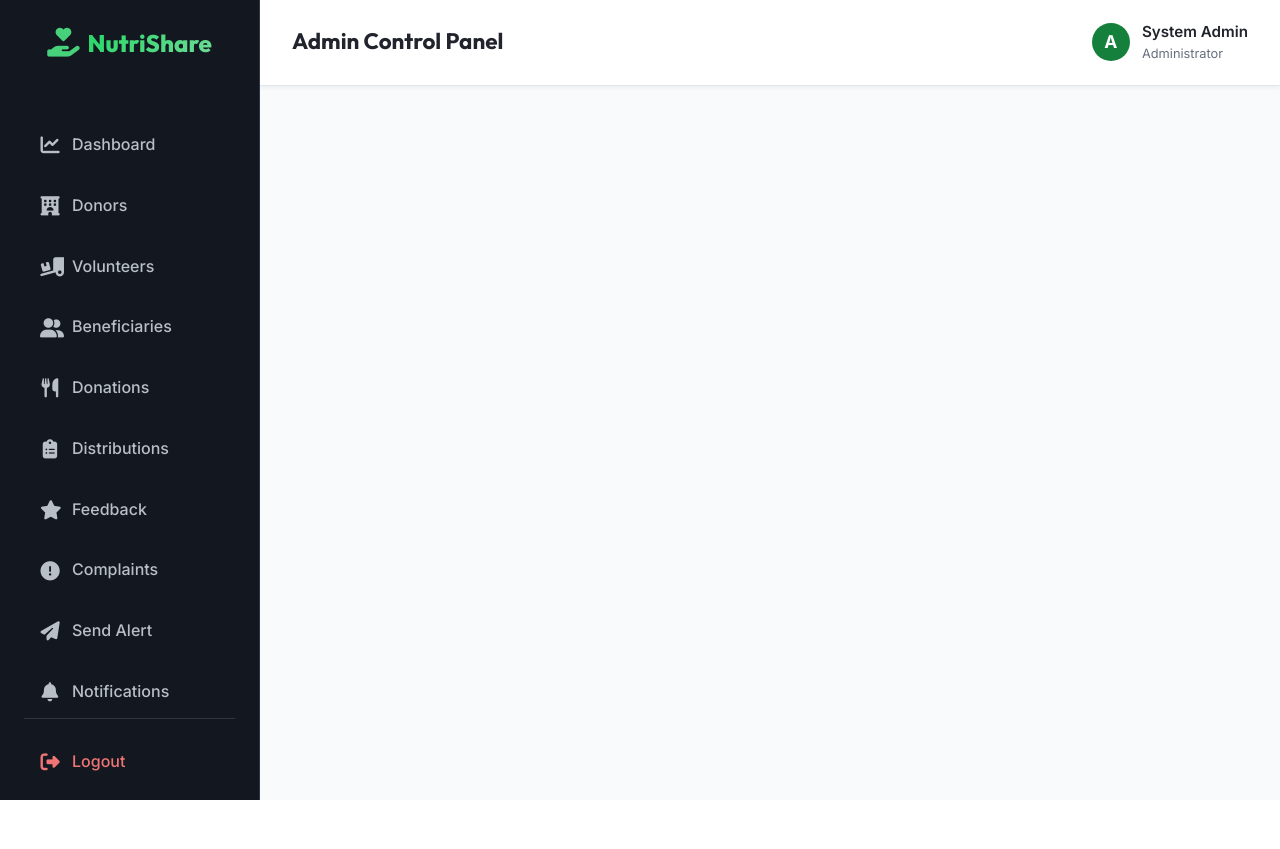
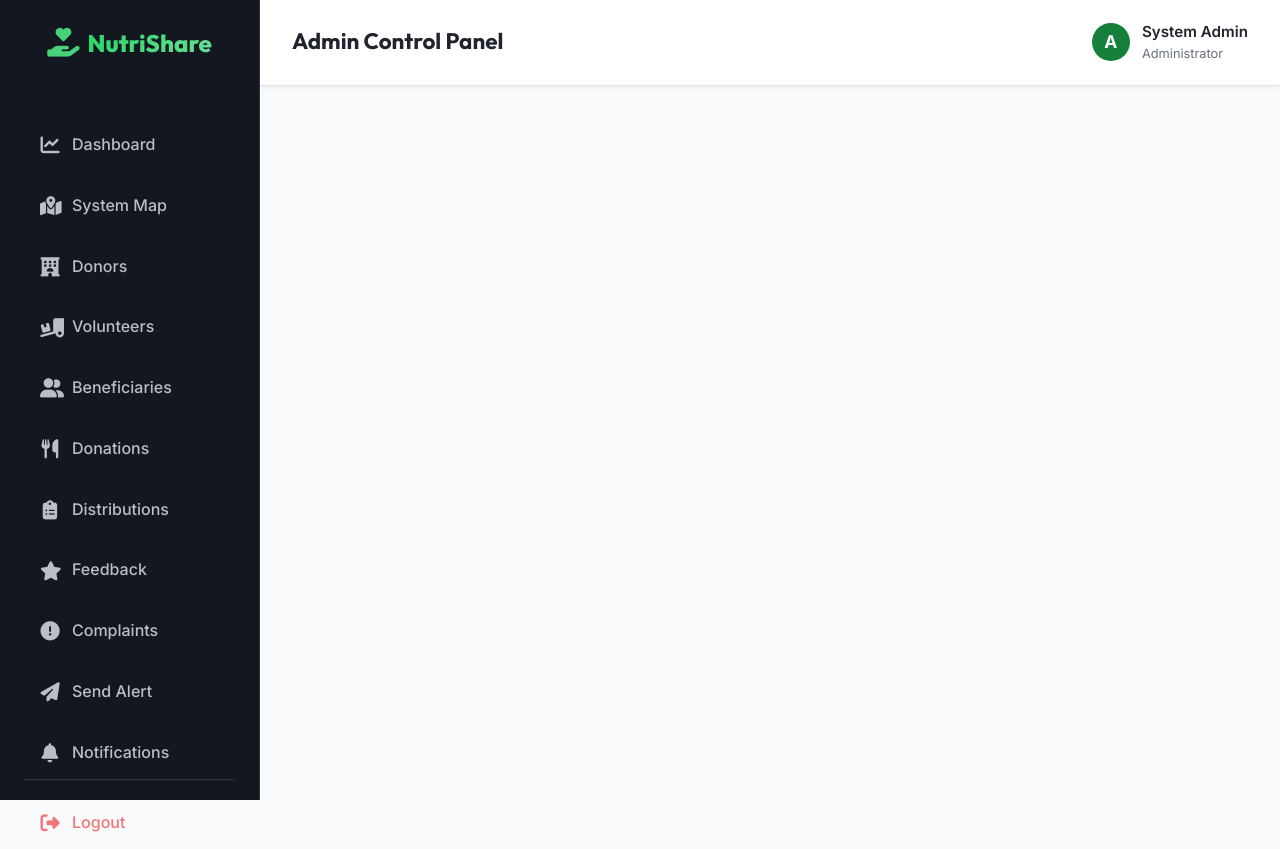
Before and after one commit to VishnuSuresh0204/Nutri_Share, a Django app: template nutri/templates/ADMIN/commen.html in a window 1280 px wide. Before the commit the page ends 800 px from the top, so only its background shows below. Run offline with Django 3.2, Linux system fonts and the light colour scheme; the template is opened without the code that fills it, so the values that code supplies are empty.

Commit message:
chore: update nutri/templates/ADMIN/commen.html

```diff
--- a/nutri/templates/ADMIN/commen.html
+++ b/nutri/templates/ADMIN/commen.html
@@ -24,6 +24,11 @@
                 <li>
                     <a href="/admin_home" class="sidebar-link {% if '/admin_home/' in request.path or '/admin_home' in request.path %}active{% endif %}">
                         <i class="fa-solid fa-chart-line"></i> Dashboard
+                    </a>
+                </li>
+                <li>
+                    <a href="/admin_map" class="sidebar-link {% if '/admin_map' in request.path %}active{% endif %}">
+                        <i class="fa-solid fa-map-location-dot"></i> System Map
                     </a>
                 </li>
                 <li>
```
